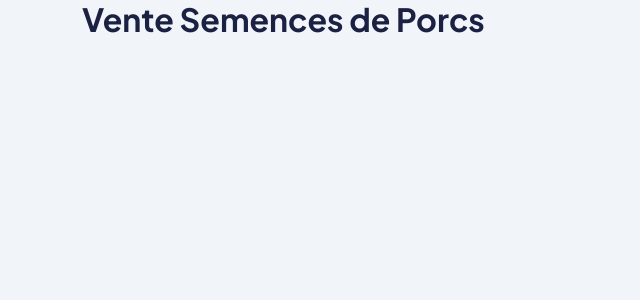
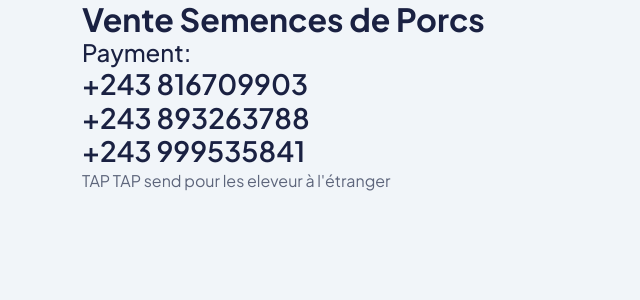
Before and after one commit to Israel-Kindudi/pig_semen_sale, a Flask app: page /pigs in a window 1280 px wide. Shown: the part 24-324 px from the top of the page, without its empty margins (0-640 px from the left). Run offline with Flask 3, Linux system fonts and the light colour scheme; data that the repository does not hold is empty; some libraries are stand-ins or nearby versions.

Commit message:
add payment method

```diff
--- a/templates/index.html
+++ b/templates/index.html
@@ -2,6 +2,11 @@
 {% extends "base.html" %}
 {% block content %}
 <h1>Vente Semences de Porcs</h1>
+<h3>Payment:</h3>
+<h2>+243 816709903</h2>
+<h2>+243 893263788</h2>
+<h2>+243 999535841</h2>
+<p>TAP TAP send pour les eleveur à l'étranger</p>
 <div class="row">
     {% for pig in pig_types %}
    <!-- Example card for each pig type -->
```
